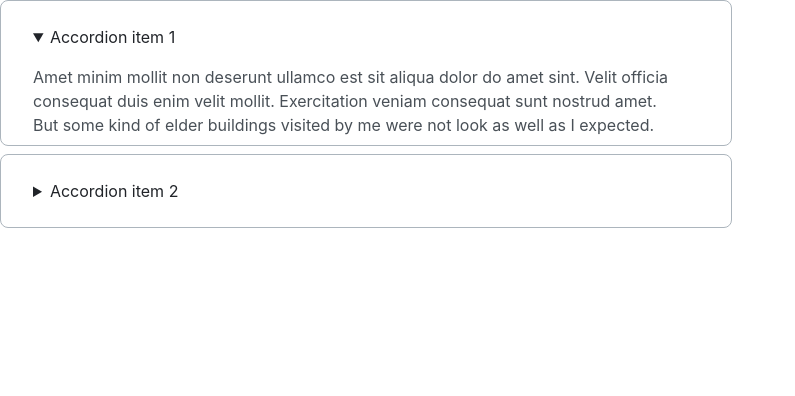
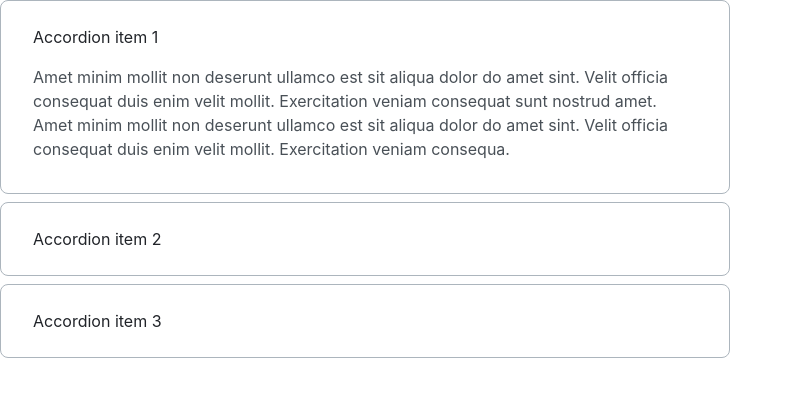
Before and after one commit to js-tasks-ru/htmlcss-20221107_stepan-vasiliuk, a website: page 03-lection1/02-accordion/index.html in a window 1280 px wide. Both pictures are taken after a click on the heading "Accordion item 1". Shown: the whole page, without its empty margins (0-795 px from the left). Drawn offline with Linux system fonts and the light colour scheme.

Commit message:
accordion added

```diff
--- a/03-lection1/02-accordion/accordion.css
+++ b/03-lection1/02-accordion/accordion.css
@@ -1,16 +1,23 @@
-.item {
+.accordion{
+    width: 730px;
+}
+.accordion__item {
     border: 1px solid var(--grey-3);
     border-radius: 8px;
-    width: 730px;
-    height: 72px;
+
     background: var(--white);
     margin-bottom: 8px;
+
+    padding-left: 32px;
+    padding-top: 24px;
+    padding-bottom: 24px;
+
 }
 
-.item__summary {
-    padding-left: 32px;
-    padding-top: 24px;
-    /*display: inline;*/
+.accordion__summary {
+    list-style: none;
+
+    display: block;
     width: 158px;
     height: 24px;
     font-family: 'Inter', serif;
@@ -21,21 +28,28 @@
     color: var(--black);
 }
 
-.item__text {
+.accordion__text {
+    display: block;
     margin: 0;
+    padding-top: 16px;
     font-family: 'Inter', serif;
     font-style: normal;
     font-weight: 400;
     font-size: 16px;
     line-height: 24px;
     color: var(--grey-4);
-    padding: 16px 49px 32px 32px;
 }
 
-.item[open] {
-    min-height: 144px;
+.accordion__item[open] {
+    /**
+    Min-height for standard item
+     */
+    /*min-height: 144px;*/
+    padding-bottom: 32px;
+    padding-right: 48px;
+
 }
 
-.item__summary::-webkit-details-marker {  /* нестандартный псевдоэлемент Google Chrome */
+.accordion__summary::-webkit-details-marker {
     display: none;
 }
--- a/03-lection1/02-accordion/index.html
+++ b/03-lection1/02-accordion/index.html
@@ -3,26 +3,34 @@
 <html lang="ru">
 <head>
     <meta charset="UTF-8">
-    <link rel="stylesheet" href="../../assets/css/normalize.css">
     <link rel="stylesheet" href="../../assets/css/main.css">
-    <link rel="stylesheet" href="./accordion.css">
 </head>
 <body>
-<details class="item">
-    <summary class="item__summary">
+<div class="accordion">
+    <details class="accordion__item">
+        <summary class="accordion__summary">
             Accordion item 1
         </summary>
-    <p class="item__text">
+        <p class="accordion__text">
             Amet minim mollit non deserunt ullamco est sit aliqua dolor do amet sint.
             Velit officia consequat duis enim velit mollit. Exercitation veniam consequat sunt nostrud amet.
-        But some kind of elder buildings visited by me were not look as well as I expected.
-    </p>
+            Amet minim mollit non deserunt ullamco est sit aliqua dolor do amet sint.
+            Velit officia consequat duis enim velit mollit. Exercitation veniam consequa.</p>
     </details>
-<details class="item">
-    <summary class="item__summary">
+
+    <details class="accordion__item">
+        <summary class="accordion__summary">
             Accordion item 2
         </summary>
-    <p class="item__text">Hidden2</p>
+        <p class="accordion__text">Hidden2</p>
     </details>
+
+    <details class="accordion__item">
+        <summary class="accordion__summary">
+            Accordion item 3
+        </summary>
+        <p class="accordion__text">Hidden text 3</p>
+    </details>
+</div>
 </body>
 </html>
--- a/assets/css/main.css
+++ b/assets/css/main.css
@@ -1,3 +1,5 @@
+@import "normalize.css";
+@import "../../03-lection1/02-accordion/accordion.css";
 @import '../fonts/fonts.css';
 
 :root {
```
Lines whose indentation alone changed are shown as unchanged.
